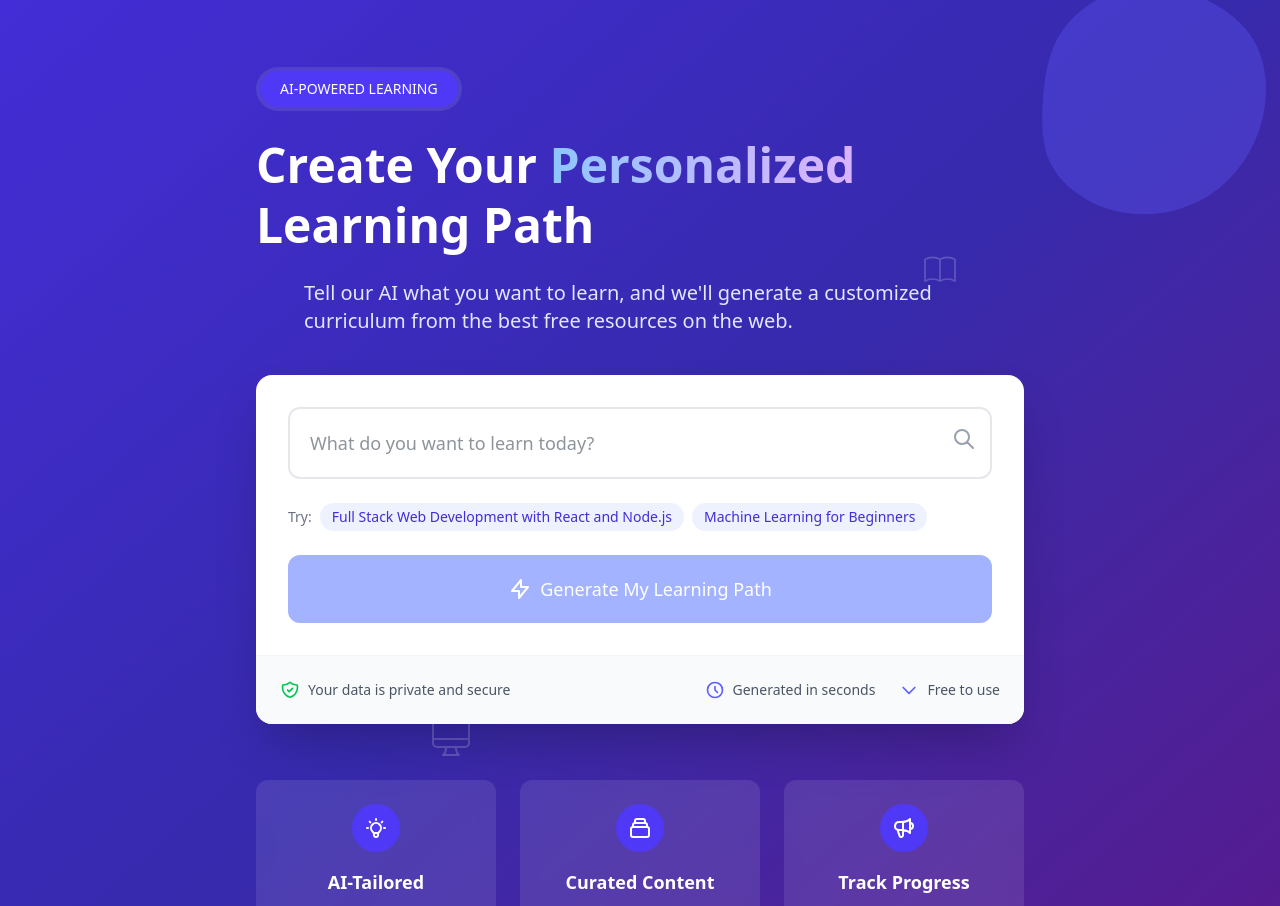
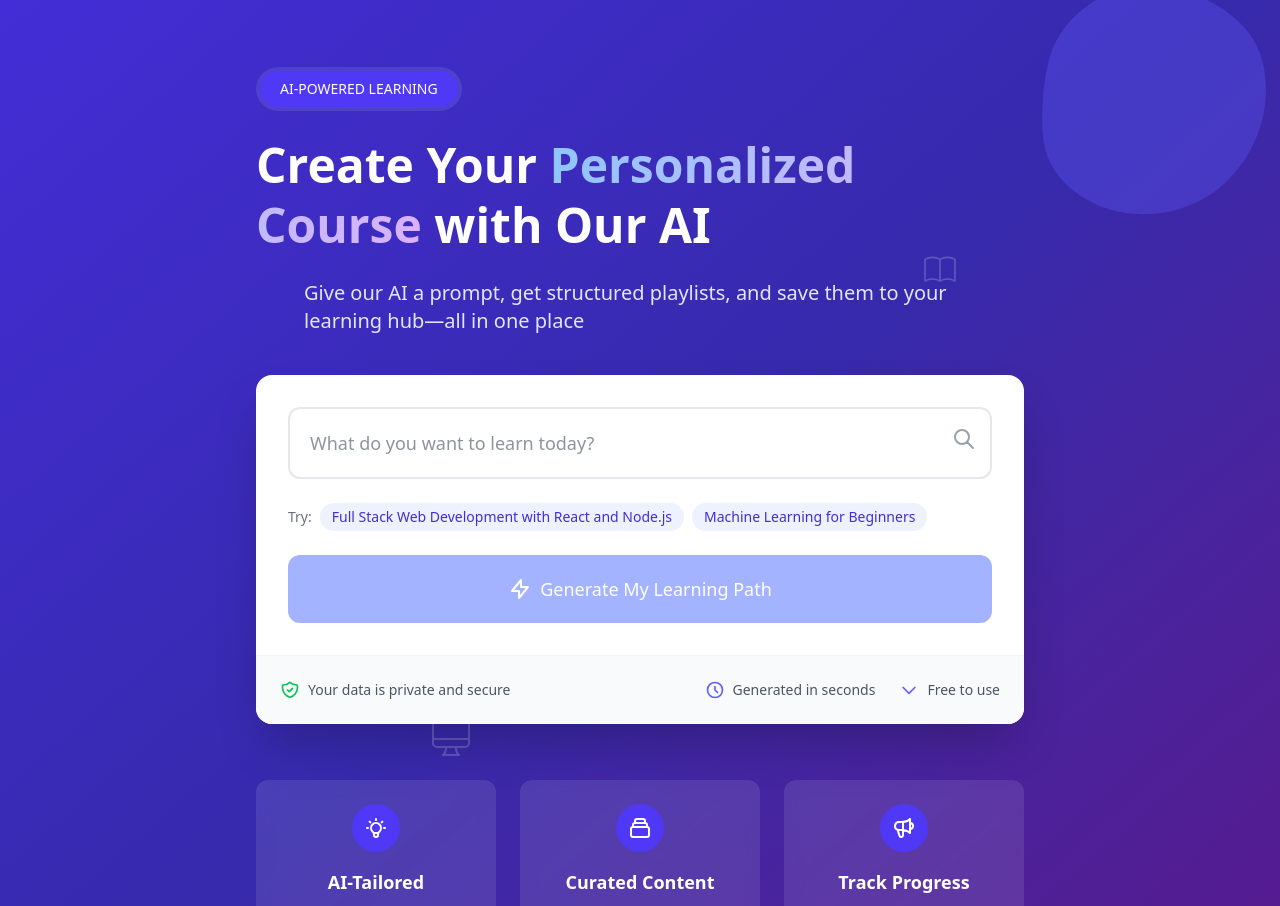
Before and after one commit to Pranay-Dommati/thestudent, a React (Vite) app in the folder frontend/: page / in a window 1280 px wide. Shown: the part 1934-2840 px from the top of the page. Built offline with nearby package versions, Linux system fonts and the light colour scheme.

Commit message:
chaing text in ai generated learning path sections

```diff
--- a/frontend/src/components/HomePage/AIGeneratedLearningPath/AIGeneratedLearningPath.jsx
+++ b/frontend/src/components/HomePage/AIGeneratedLearningPath/AIGeneratedLearningPath.jsx
@@ -72,11 +72,10 @@ const AIGeneratedLearningPath = () => {
           </div>
 
           <h2 className="text-4xl md:text-5xl font-bold mb-6 leading-tight">
-            Create Your <span className="text-transparent bg-clip-text bg-gradient-to-r from-blue-300 to-purple-300">Personalized</span> Learning Path
+            Create Your <span className="text-transparent bg-clip-text bg-gradient-to-r from-blue-300 to-purple-300">Personalized Course</span> with Our AI
           </h2>
           <p className="text-xl text-indigo-100 mb-10 max-w-2xl mx-auto">
-            Tell our AI what you want to learn, and we'll generate a customized curriculum from the best free resources on the web.
-          </p>
+          Give our AI a prompt, get structured playlists, and save them to your learning hub—all in one place          </p>
 
           <div className="bg-white rounded-2xl shadow-2xl overflow-hidden transition-all duration-300 transform hover:scale-[1.01]">
             <div className="p-8">
```
